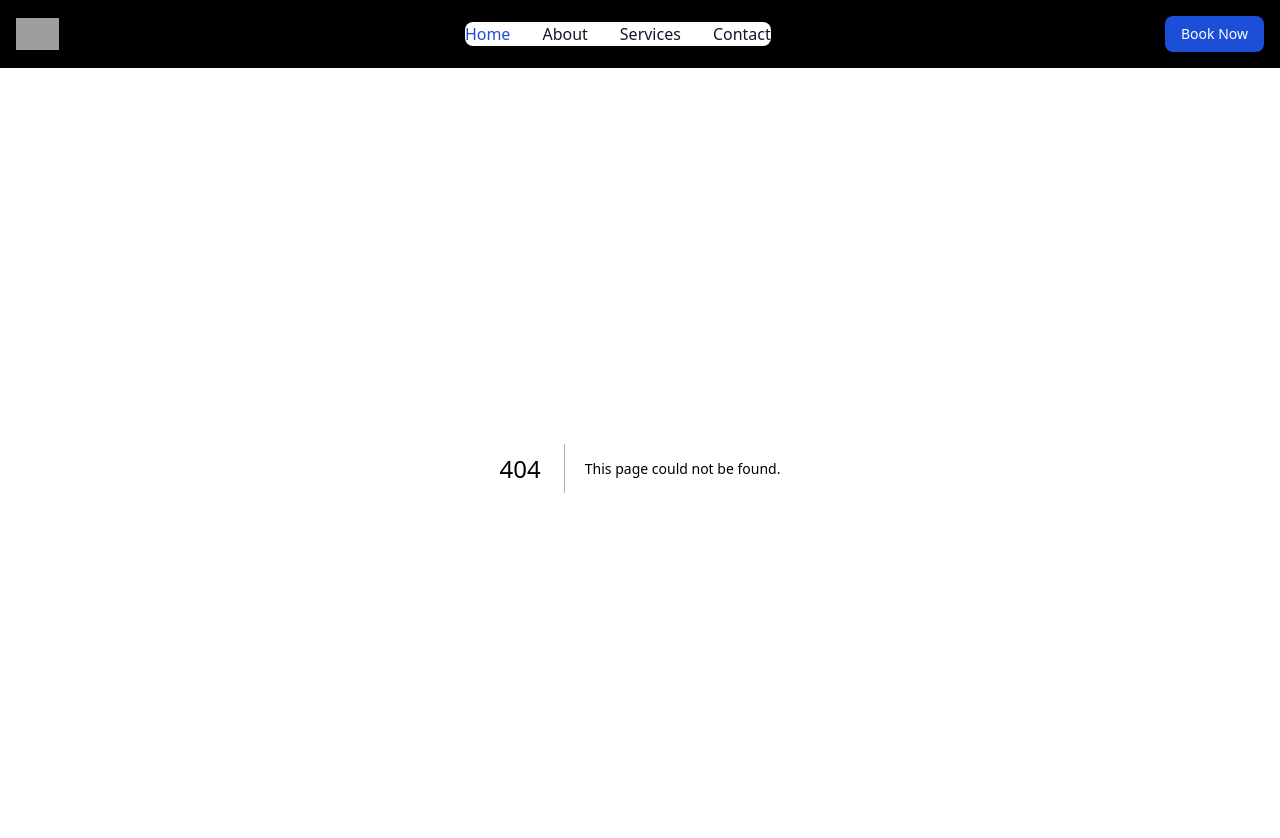
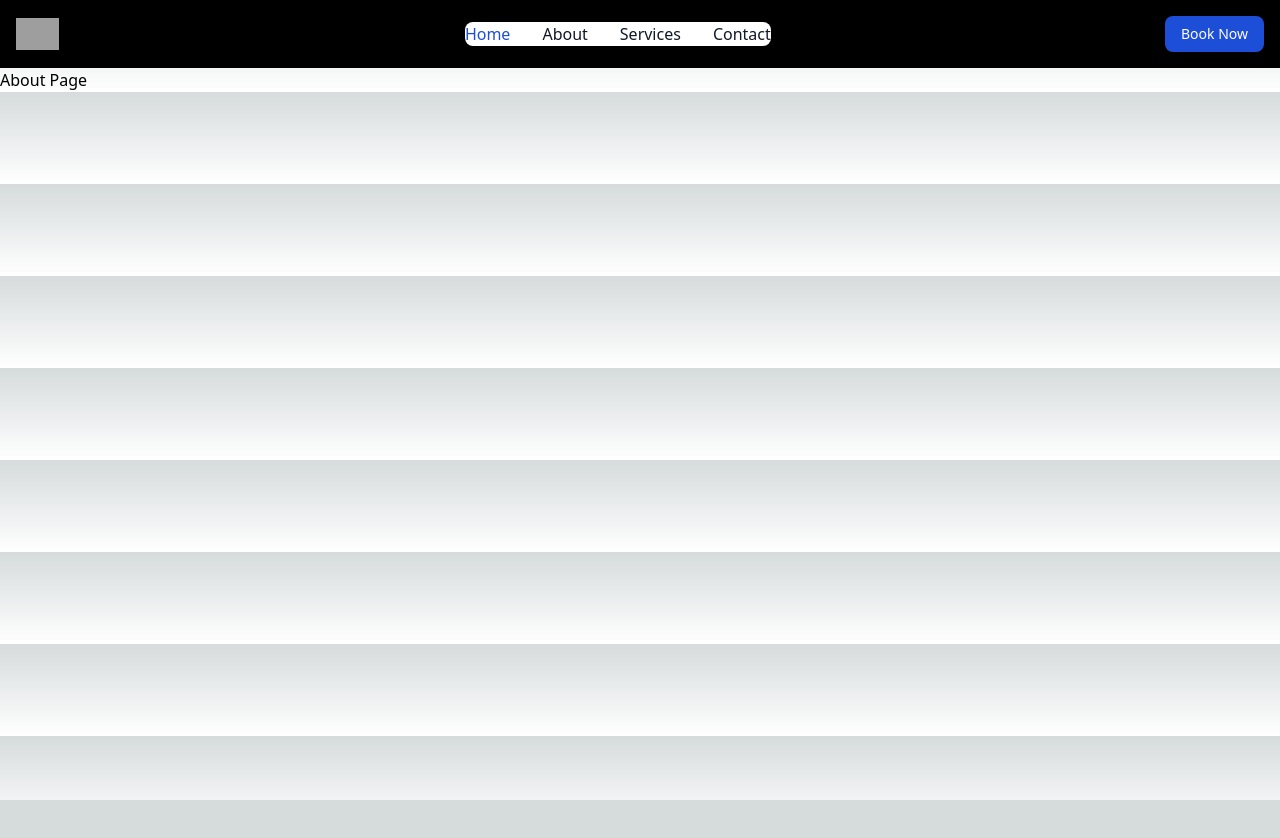
Before and after one commit to alntruong/angel-clinic, a Next.js app: page /about in a window 1280 px wide. Before the commit this address had no page. Shown: the top 838 px of the page. After the commit the page ends 800 px from the top, so only its background shows below. Built offline with nearby package versions, Linux system fonts and the light colour scheme; grey boxes are pictures that could not be loaded.

Commit message:
create about page

```diff
--- /dev/null
+++ b/src/app/about/page.tsx
@@ -0,0 +1,7 @@
+import React from 'react'
+
+export default function About() {
+  return (
+    <div>About Page</div>
+  )
+}
```
